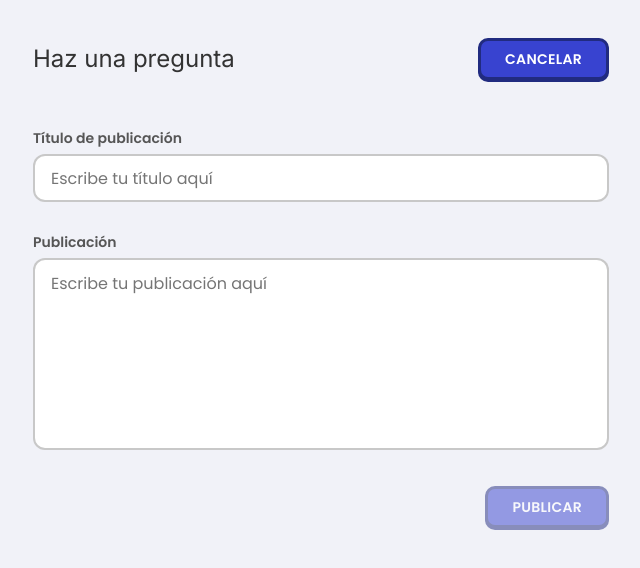
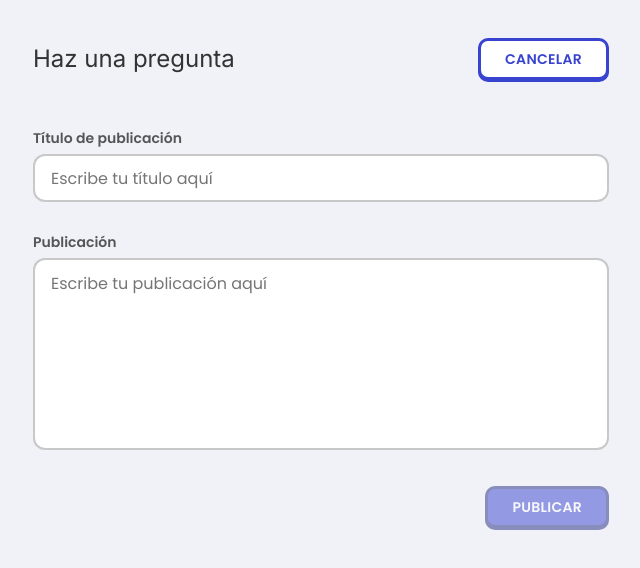
Before and after one commit to mhdfaisal/a-sample-edtech--ui, a React (Create React App) app: page /ask in a window 1280 px wide. Shown: the top 568 px of the page, without its empty margins (319-959 px from the left). Built offline with nearby package versions, Linux system fonts and the light colour scheme; no server answers.

Commit message:
fix ask question form publish and cancle button stylings

```diff
--- a/src/Components/AskQuestion/ask-question-style.css
+++ b/src/Components/AskQuestion/ask-question-style.css
@@ -30,6 +30,20 @@
 	justify-content: flex-end;
 }
 
+.ask__question__cancel-btn-big .custom__btn {
+	padding: 10px 24px;
+	background: #ffffff;
+	border: 3px solid #3843d0;
+	box-sizing: border-box;
+	box-shadow: 0px 2px 0px #3843d0;
+	border-radius: 10px;
+	color: #3843d0;
+}
+
+.ask__question__form-button .custom__btn {
+	padding: 10px 24px;
+}
+
 .ask__question__cancel-btn-small {
 	display: none;
 }
--- a/src/Components/AskQuestion/index.js
+++ b/src/Components/AskQuestion/index.js
@@ -76,9 +76,9 @@ const AskQuestion = () => {
 			<header className='ask__question__header'>
 				<h2 className='ask__question__title'>Haz una pregunta</h2>
 				<div className='ask__question__cancel-btn'>
-					<span className='ask__question__cancel-btn-big'>
+					<div className='ask__question__cancel-btn-big'>
 						<Button onClick={onCancelBtnClick}>cancelar</Button>
-					</span>
+					</div>
 					<span className='ask__question__cancel-btn-small'>
 						<Link to='/'>
 							<img src={CloseIcon} alt='close-icon' />
```
